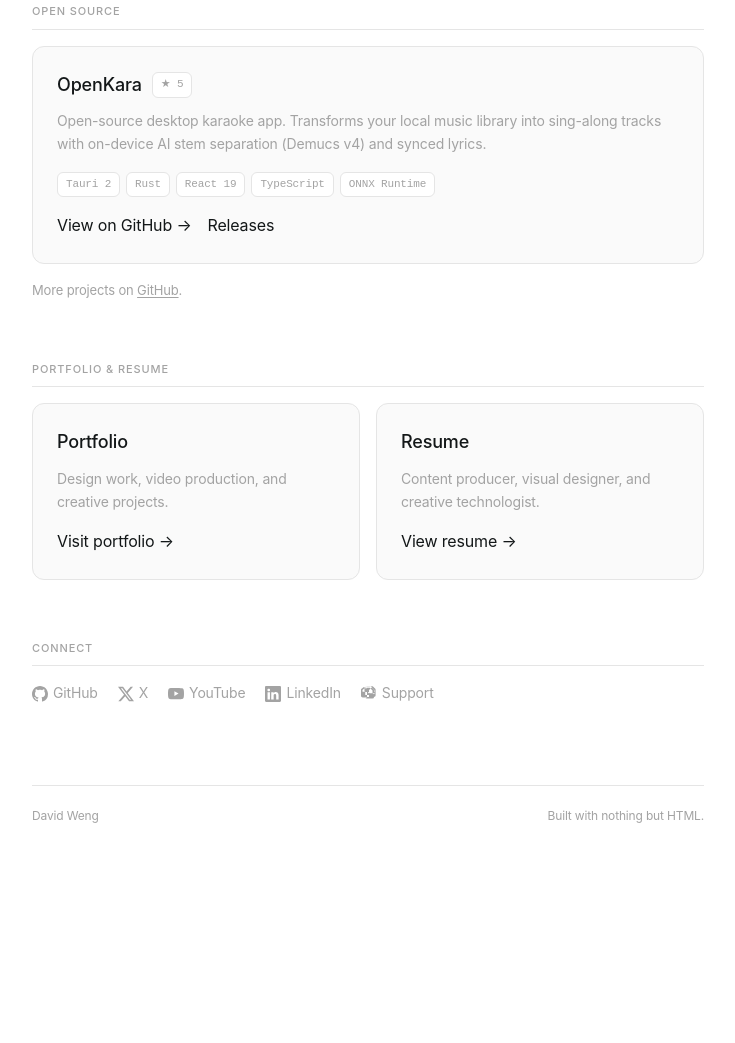
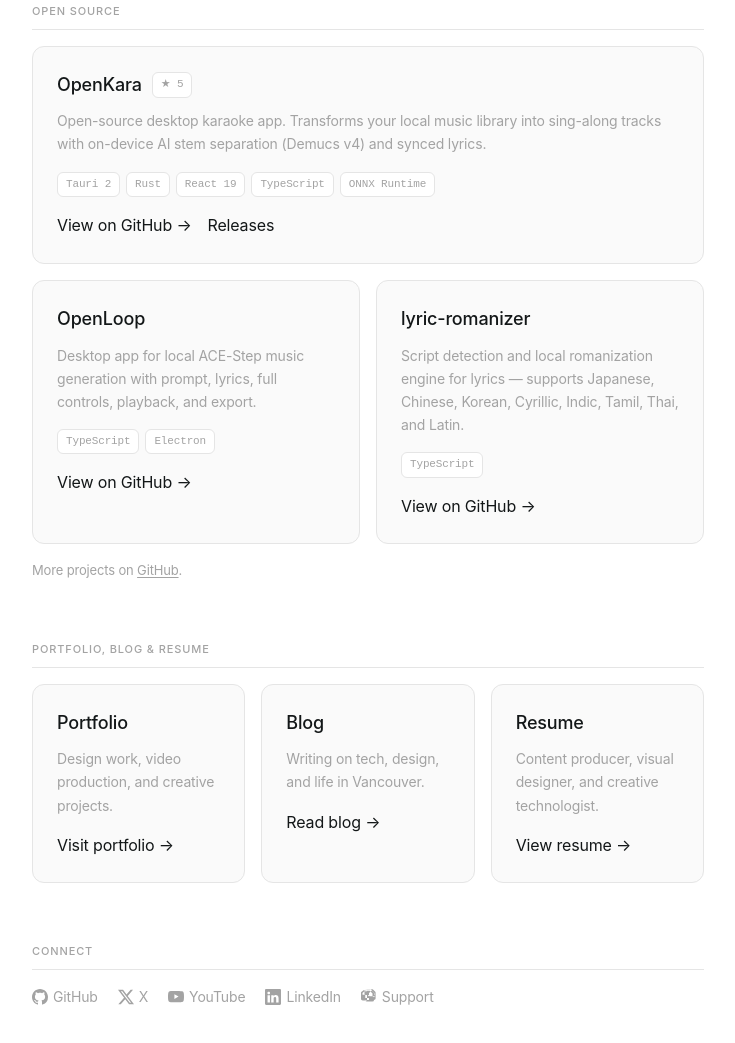
Before and after one commit to thedavidweng/thedavidweng.github.io, a plain HTML site: page index.html in a window 1280 px wide. Shown: the part 199-1242 px from the top of the page, without its empty margins (272-1007 px from the left). Before the commit the page ends 1084 px from the top, so only its background shows below. Drawn offline with Linux system fonts and the light colour scheme; no server answers.

Commit message:
Add blog and more open source project cards

```diff
--- a/index.html
+++ b/index.html
@@ -105,8 +105,16 @@
       grid-template-columns: 1fr 1fr;
       gap: 1.6rem;
     }
+    .card-grid.three-col {
+      grid-template-columns: 1fr 1fr 1fr;
+    }
     .card-grid .featured {
       height: 100%;
+    }
+    @media (max-width: 768px) {
+      .card-grid.three-col {
+        grid-template-columns: 1fr;
+      }
     }
     @media (max-width: 600px) {
       .card-grid {
@@ -292,15 +300,51 @@
       </div>
     </a>
 
+    <div class="card-grid" style="margin-top: 1.6rem;">
+      <a href="https://github.com/thedavidweng/OpenLoop" target="_blank" rel="noopener">
+        <div class="featured">
+          <div class="featured-header">
+            <h2>OpenLoop</h2>
+          </div>
+          <p class="featured-desc">
+            Desktop app for local ACE-Step music generation with prompt, lyrics, full controls, playback, and export.
+          </p>
+          <div class="featured-tech">
+            <span class="tag">TypeScript</span>
+            <span class="tag">Electron</span>
+          </div>
+          <div class="featured-links">
+            <span>View on GitHub →</span>
+          </div>
+        </div>
+      </a>
+      <a href="https://github.com/thedavidweng/lyric-romanizer" target="_blank" rel="noopener">
+        <div class="featured">
+          <div class="featured-header">
+            <h2>lyric-romanizer</h2>
+          </div>
+          <p class="featured-desc">
+            Script detection and local romanization engine for lyrics — supports Japanese, Chinese, Korean, Cyrillic, Indic, Tamil, Thai, and Latin.
+          </p>
+          <div class="featured-tech">
+            <span class="tag">TypeScript</span>
+          </div>
+          <div class="featured-links">
+            <span>View on GitHub →</span>
+          </div>
+        </div>
+      </a>
+    </div>
+
     <p style="font-size: 1.3rem; color: var(--color-muted); margin-top: 1.6rem;">
       More projects on <a href="https://github.com/thedavidweng?tab=repositories" target="_blank" rel="noopener" style="text-decoration: underline; text-underline-offset: 2px;">GitHub</a>.
     </p>
   </section>
 
-  <!-- Portfolio & Resume -->
+  <!-- Portfolio, Blog & Resume -->
   <section class="reveal">
-    <div class="section-label">Portfolio & Resume</div>
-    <div class="card-grid">
+    <div class="section-label">Portfolio, Blog & Resume</div>
+    <div class="card-grid three-col">
       <a href="https://davidweng.eu.org/" target="_blank" rel="noopener">
         <div class="featured">
           <div class="featured-header">
@@ -311,6 +355,19 @@
           </p>
           <div class="featured-links">
             <span>Visit portfolio →</span>
+          </div>
+        </div>
+      </a>
+      <a href="https://blog.davidweng.eu.org/" target="_blank" rel="noopener">
+        <div class="featured">
+          <div class="featured-header">
+            <h2>Blog</h2>
+          </div>
+          <p class="featured-desc">
+            Writing on tech, design, and life in Vancouver.
+          </p>
+          <div class="featured-links">
+            <span>Read blog →</span>
           </div>
         </div>
       </a>
```
